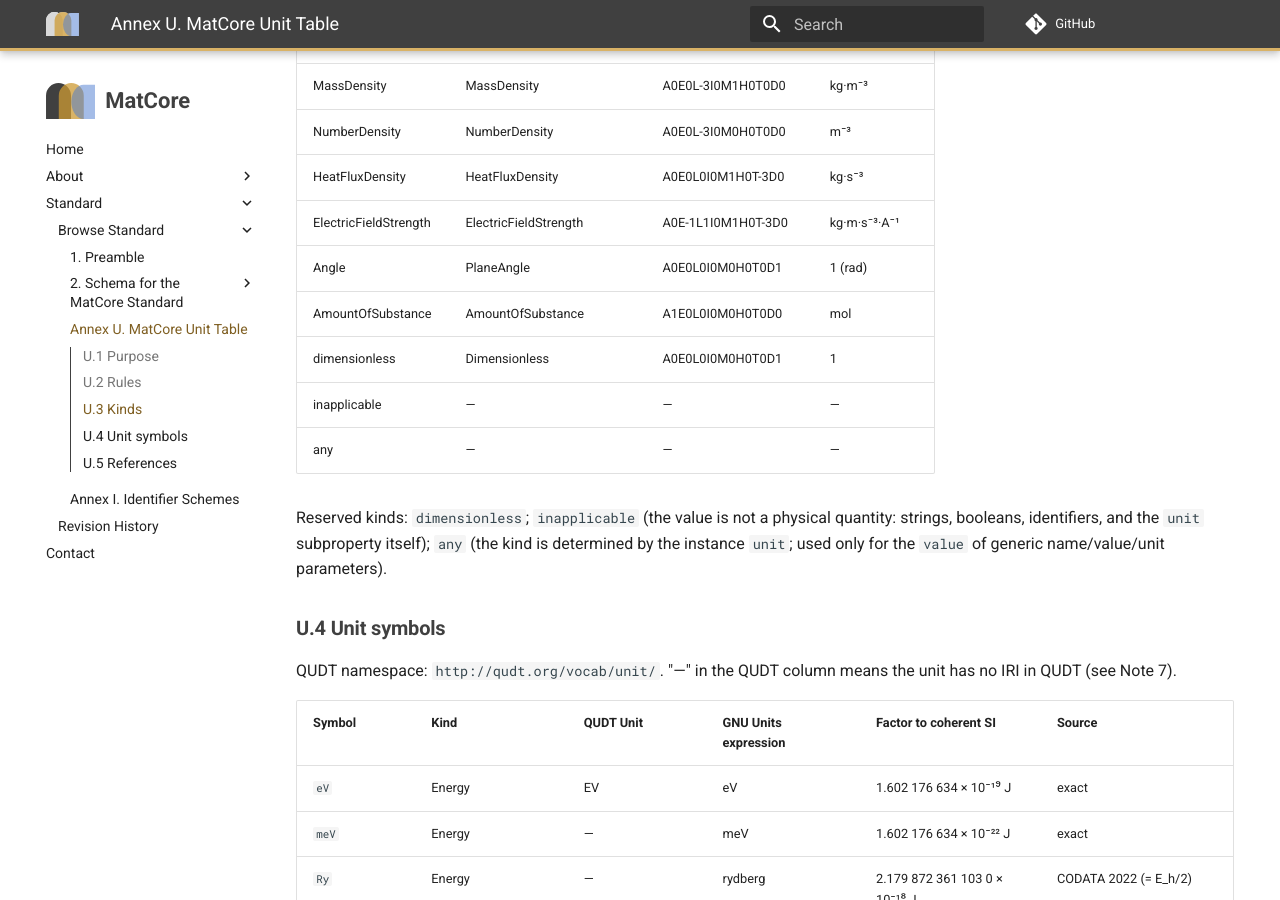
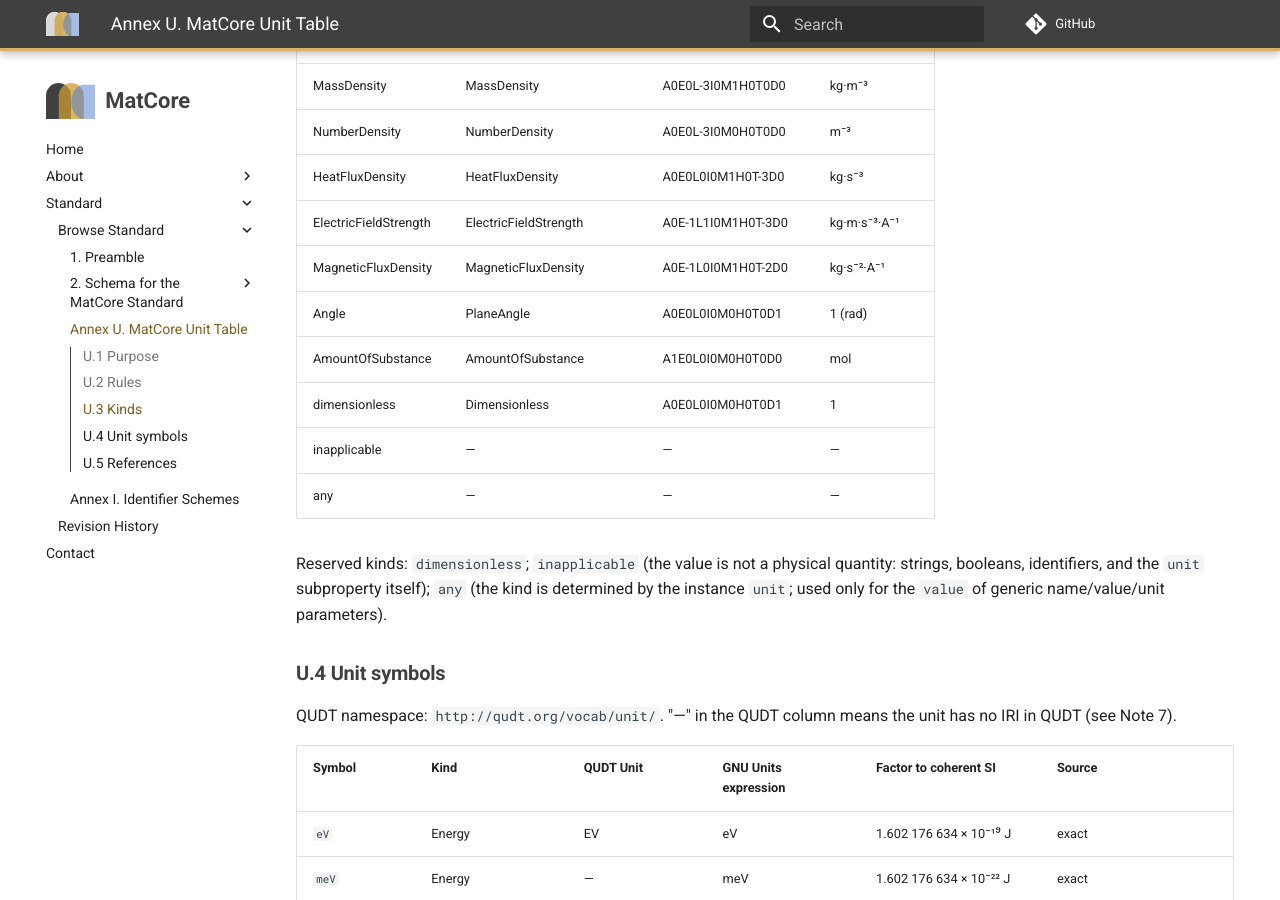
Before and after one commit to matcore-standard/matcore, an MkDocs documentation site: the page built from docs/standard/annex-u-units.md, in a window 1280 px wide and 900 px high, scrolled down 1790 px. Built offline with MkDocs 1.6.1 and Material for MkDocs 9.7.7, drawn with Linux system fonts in a browser that asks for light colours; comment, search, counter and statistics services are not loaded; the version menu is left out; some of the changed text lies outside the part shown.

Commit message:
Add the Kind MagneticFluxDensity and the unit T (0040)
The magnetic-field condition of 0040, given as the flux density B,
needs a Kind and a unit that Annex U lacks.

- schema/units.yaml: Kind MagneticFluxDensity (QUDT
  MagneticFluxDensity, A0E-1L0I0M1H0T-2D0, T, kg·s⁻²·A⁻¹); unit T
  (QUDT T, GNU Units T, factor 1, exact). Sources: QUDT v3.3.0 quantity
  kinds and units vocabularies; GNU Units 2.23, definitions.units
  3.19, lines 748 (tesla Wb/m^2) and 749 (T tesla).
- tests/fixtures/annex_u3_table.md, annex_u4_table.md: the verified
  rows, added first.
- docs/standard/annex-u-units.md: Tables U.3 and U.4 regenerated.
- CLAUDE.md: the 0040 entry marks V/angstrom done and notes this branch.

Co-Authored-By: Claude Opus 5.5 <noreply@anthropic.com>

```diff
--- a/docs/standard/annex-u-units.md
+++ b/docs/standard/annex-u-units.md
@@ -48,6 +48,7 @@ QUDT namespace: `http://qudt.org/vocab/quantitykind/`. The dimension vector is Q
 | NumberDensity | NumberDensity | A0E0L-3I0M0H0T0D0 | m⁻³ |
 | HeatFluxDensity | HeatFluxDensity | A0E0L0I0M1H0T-3D0 | kg·s⁻³ |
 | ElectricFieldStrength | ElectricFieldStrength | A0E-1L1I0M1H0T-3D0 | kg·m·s⁻³·A⁻¹ |
+| MagneticFluxDensity | MagneticFluxDensity | A0E-1L0I0M1H0T-2D0 | kg·s⁻²·A⁻¹ |
 | Angle | PlaneAngle | A0E0L0I0M0H0T0D1 | 1 (rad) |
 | AmountOfSubstance | AmountOfSubstance | A1E0L0I0M0H0T0D0 | mol |
 | dimensionless | Dimensionless | A0E0L0I0M0H0T0D1 | 1 |
@@ -111,6 +112,7 @@ QUDT namespace: `http://qudt.org/vocab/unit/`. "—" in the QUDT column means th
 | `W/m^2` | HeatFluxDensity | W-PER-M2 | W/m^2 | 1 | exact |
 | `V/m` | ElectricFieldStrength | V-PER-M | V/m | 1 | exact |
 | `V/angstrom` | ElectricFieldStrength | — | V/angstrom | 1 × 10¹⁰ V·m⁻¹ | exact |
+| `T` | MagneticFluxDensity | T | T | 1 | exact |
 | `rad` | Angle | RAD | radian | 1 | exact |
 | `degree` | Angle | DEG | degree | π/180 rad | exact |
 | `mol` | AmountOfSubstance | MOL | mol | 1 | exact |
```
Also changed, not shown: CLAUDE.md (+1 -0 lines), 3 other files.
